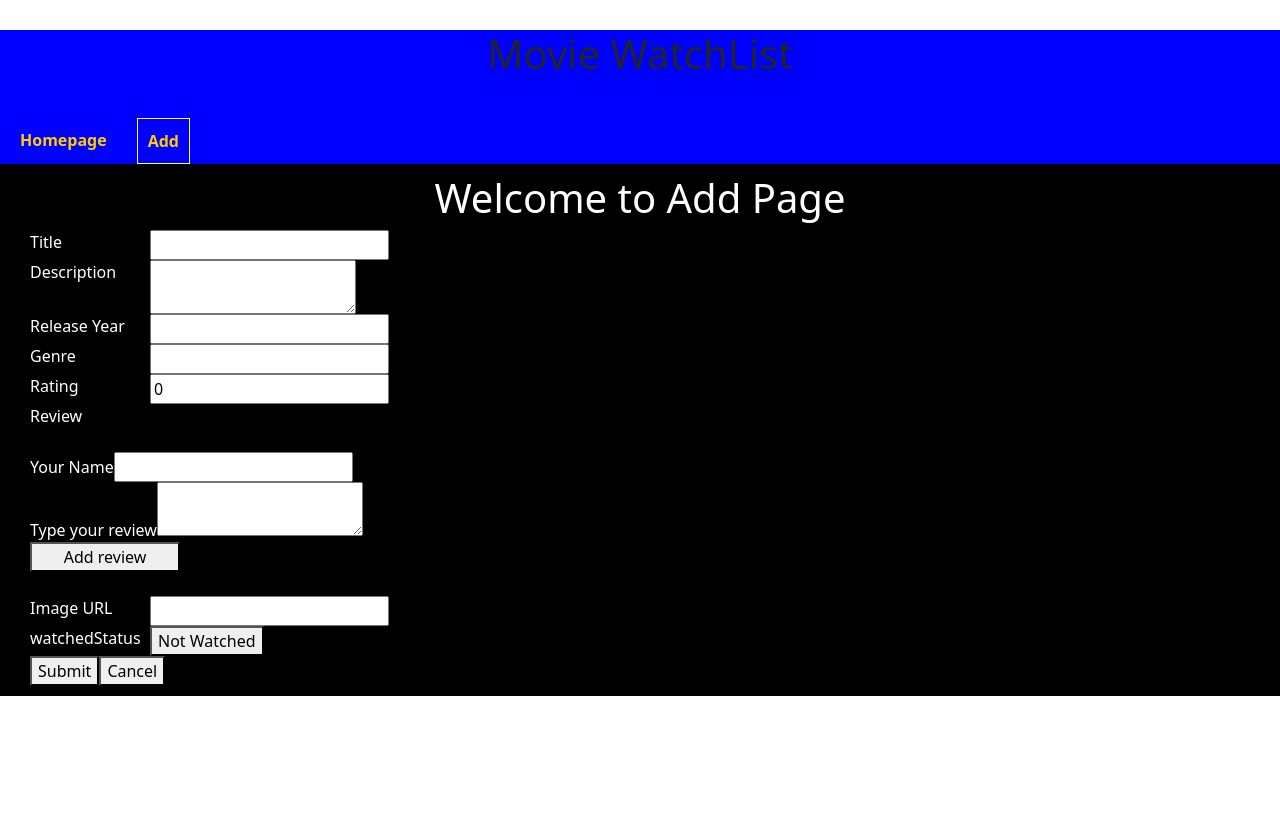
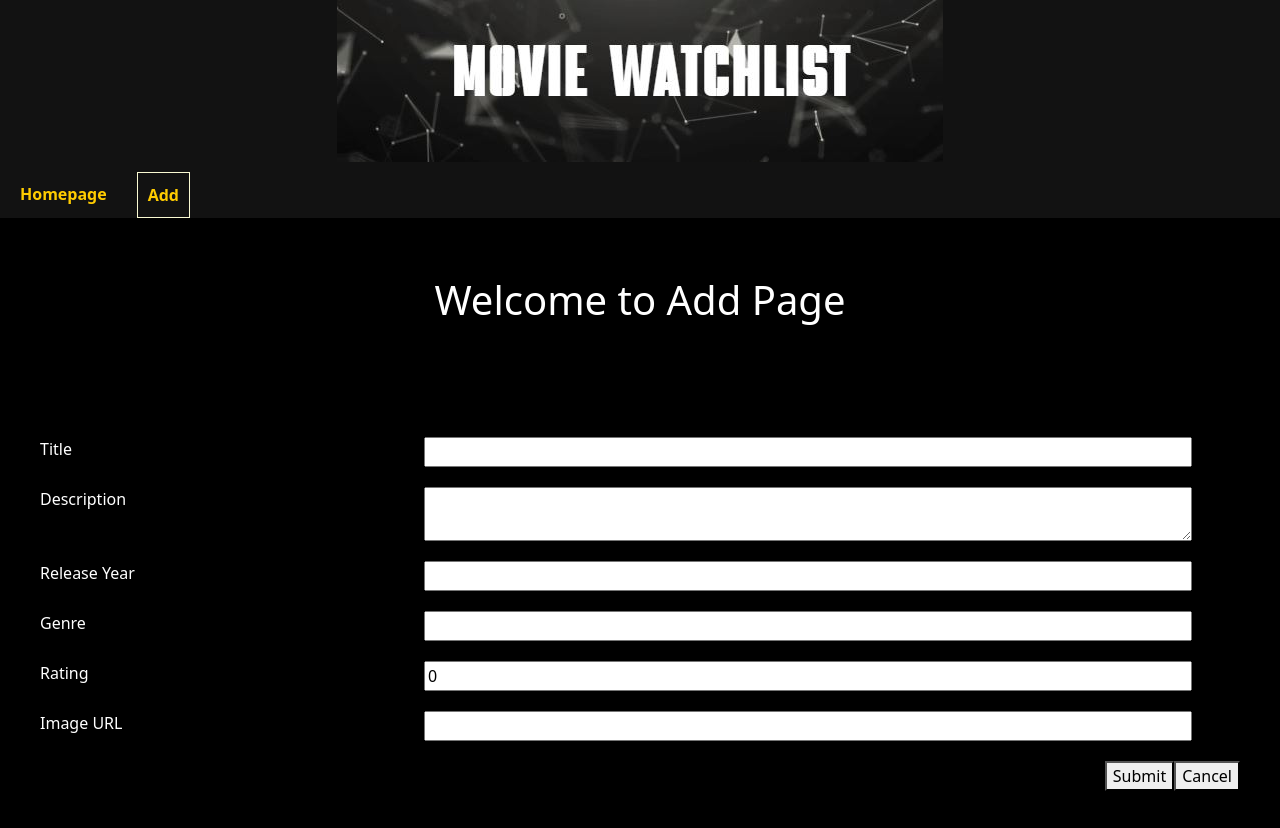
Before and after one commit to Symits54321/Movie_WatchList, a React (Create React App) app: page /add_edit_page in a window 1280 px wide. Shown: the top 828 px of the page. Before the commit the page ends 800 px from the top, so only its background shows below. Built offline with nearby package versions, Linux system fonts and the light colour scheme.

Commit message:
feat(navbar): Replaced the heading "Movie WatchList" with Logo

```diff
--- a/src/App.css
+++ b/src/App.css
@@ -1,9 +1,11 @@
 .App {
   text-align: center;
+  min-height: 100vh;
 }
 
 .Navbar{
-  background-color: blue;
+  background-color: #121212;
+  min-height: 20vh;
 }
 
 .navbtns{
--- a/src/App.js
+++ b/src/App.js
@@ -46,8 +46,14 @@ function App() {
 function Navbar() {
   return (
     <div className='Navbar'>
-      <h1 style={{margin:"30px 10px"}}>Movie WatchList</h1>
+      {/* <h1>Movie WatchList</h1> */}
+      {/* heading */}
+        <div className='headingLogo'>
 
+          <img src='images/heading.JPG' />
+
+        </div>
+      {/* Navbtns  */}
      <div className='navbtns'>
       <NavLink
         to="/homepage"
--- a/src/pages/add_edit_page/AddEditPage.js
+++ b/src/pages/add_edit_page/AddEditPage.js
@@ -111,32 +111,7 @@ function AddEditPage() {
 
            </div>
 
-           <div className={style.review}>
 
-              <label>Review</label>
-               {/* show list of reviews  */}
-               <br/>
-               <div>
-               <label>Your Name</label>
-               <input
-                type="text"
-                value={currReviewerName}
-                onChange={(e) => dispatch(movieActions.setReviewer(e.target.value))}
-               />
-               </div>
-               <div>
-                <label>Type your review</label>
-                <textarea
-                value={currReview}
-                onChange={(e) => dispatch(movieActions.setReviewContent(e.target.value))}
-               />
-              </div>
-              <button onClick={()=> dispatch(movieActions.setReview({reviewer:currReviewerName,content:currReview,}))}
-                className={style.addreviewbtn}>Add review</button>
-
-              <br/>
-
-           </div>
 
            <div>
               <label>Image URL</label>
@@ -148,21 +123,11 @@ function AddEditPage() {
 
            </div>
 
-           <div>
+         <div className={style.formbtns}>
+            <button onClick={()=> handleCancel()}>Cancel</button>
+            <button onClick={()=> handleSubmit()}>Submit</button>
 
-              <label>watchedStatus</label>
-              {/* <input
-                type="text"
-                value={imageUrl}
-                onChange={(e) => dispatch(movieActions.setWatchedStatus(e.target.value))}
-              /> */}
-
-              <button onClick={()=> dispatch(movieActions.setWatchedStatus(!watchedStatus))}>{watchedStatus ? 'Watched' : 'Not Watched'}</button>
-
-            </div>
-
-            <button onClick={()=> handleSubmit()}>Submit</button>
-            <button onClick={()=> handleCancel()}>Cancel</button>
+         </div>
       </div>
     </div>
   );
--- a/src/pages/add_edit_page/AddEditPage.module.css
+++ b/src/pages/add_edit_page/AddEditPage.module.css
@@ -1,22 +1,39 @@
 
 .AddEditPage{
+    display: flex;
+    flex-direction: column;
+    justify-content: space-around;
     background-color: black;
     color: white;
     padding:10px 30px;
+    min-height: 80vh;
 }
 
 .form{
 
     text-align: left;
+    display: flex;
+    flex-direction: column;
 
 }
 
 .form>div{
     display:flex;
+    margin: 10px;
 }
 
 .form>div>label{
-    width: 120px;
+    width: 30vw;
+}
+
+.form>div>input,textarea {
+    width: 60vw;
+
+}
+
+.formbtns{
+    display:flex;
+    flex-direction: row-reverse;
 }
 
 .review{
```
Also changed, not shown: src/components/movieCard/movieCard.js (+12 -0 lines), src/components/review/review.js (added, +26 -0 lines), public/images/heading.JPG (added).
